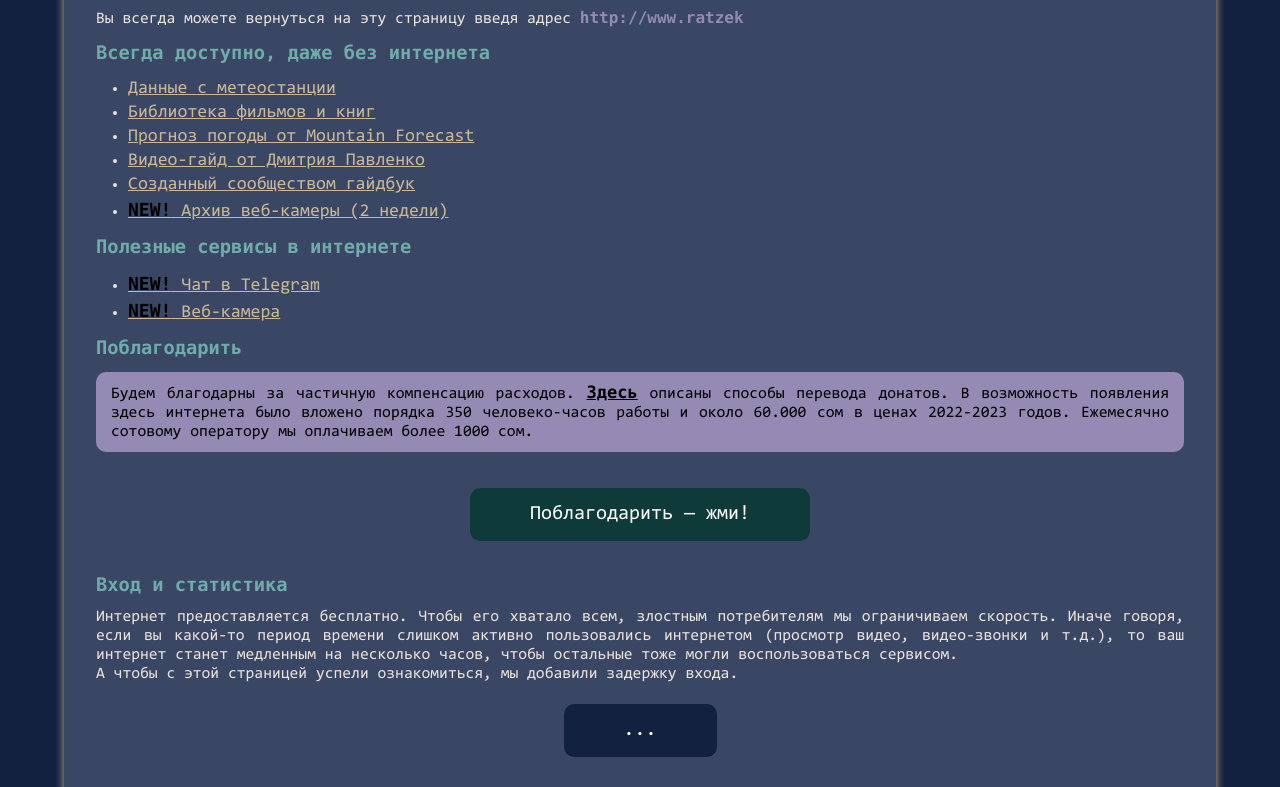
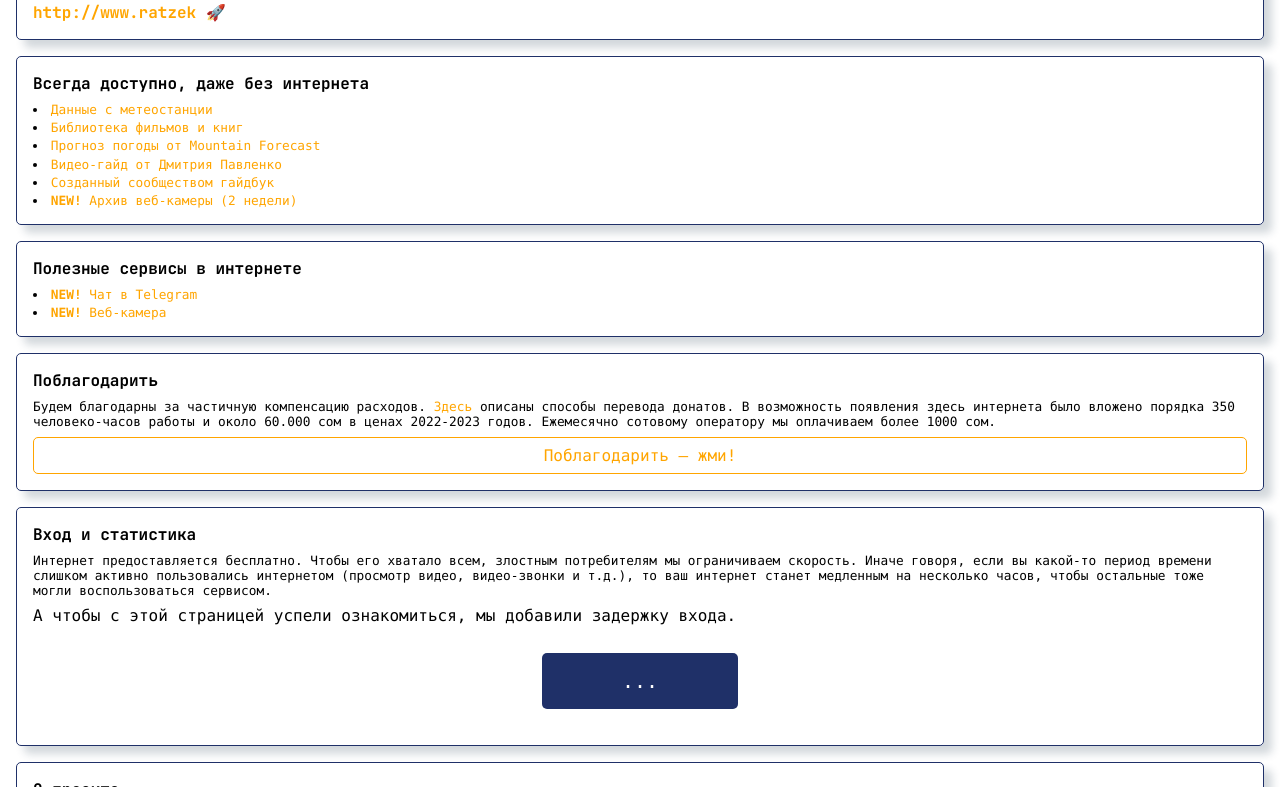
Before and after one commit to ala-archa/ratzek-services-frontend, a website: page index.html in a window 1280 px wide. Shown: the part 116-903 px from the top of the page. Drawn offline with Linux system fonts and the light colour scheme; no server answers.

Commit message:
refactor: update styles

```diff
--- a/css/style.css
+++ b/css/style.css
@@ -1,6 +1,8 @@
 @font-face {
   font-family: Consolas;
   src: url(../assets/font/CONSOLA.TTF);
+  font-family: JetBrains;
+  src: url(../assets/font/JetBrains.ttf);
 }
 
 * {
@@ -10,58 +12,101 @@
   font-family: Consolas;
 }
 
-ul {
-    margin-left: 2em;
-    margin-top: 10px;
-    margin-bottom: 10px;
+.wrapper {
+  padding: 0.5rem;
+  margin-left: 0.5rem;
+  margin-right: 0.5rem;
 }
 
-ul > li {
-    font-size: 18px;
-    padding-top: 3px;
+a {
+  cursor: pointer;
+  text-decoration: none;
+  color: orange;
 }
 
-body {
-    background-color: #132141;
+/*! header */
+.header {
+  display: flex;
+  align-items: center;
+  height: 4rem;
+  background-color: rgb(31, 48, 104);
 }
 
-.container {
-    max-width: 80rem;
-    min-height: 100vh;
-    display: flex;
-    margin-left: auto;
-    margin-right: auto;
-    margin-top: 1em;
-    margin-bottom: 1em;
-    align-items: center;
-    background-color: #132141;
+.header_title {
+  font-size: 0.8rem;
+  color: whitesmoke;
+  font-family: JetBrains;
 }
 
-.wrapper {
-    padding: 2em;
-    margin-left: auto;
-    margin-right: auto;
-    max-width: 90%;
-    background-color: #3a4764;
-    color: hsl(30, 25%, 89%);
-    border-radius: 10px;
-    box-shadow: #cab283 0 0 8px;
+/*!  main */
+.main_content {
+  display: flex;
+  flex-direction: column;
+  gap: 1rem;
 }
 
-h2 {
-    margin-top: 1em;
-    margin-bottom: 1em;
-    color: #70acac;
+.main_link {
+  color: orange;
+  font-weight: 900;
+  font-family: JetBrains;
 }
 
-p {
-    text-align: justify;
+.section {
+  border: 1px solid rgb(31, 48, 104);
+  box-shadow: 8px 8px 8px 0px rgba(34, 60, 80, 0.2);
+  border-radius: 5px;
+  padding: 1rem;
 }
 
-h3 {
-    margin-top: 0.7em;
-    margin-bottom: 0.7em;
-    color: #70acac;
+.section_title {
+  font-family: JetBrains;
+  font-weight: normal;
+  font-size: 1rem;
+  margin-bottom: 0.5rem;
+}
+
+.section_list {
+  list-style-position: inside;
+  font-size: 0.8rem;
+  display: flex;
+  flex-direction: column;
+  gap: 0.2rem;
+}
+
+.section_attention,
+.section_signIn,
+.section_about {
+  display: flex;
+  flex-direction: column;
+  gap: 0.5rem;
+}
+
+.section_attention__text,
+.section_signIn__text {
+  font-size: 0.8rem;
+}
+
+.section_attention__button,
+.section_about__button,
+.section_signIn__button {
+  text-decoration: none;
+  color: orange;
+  border-radius: 5px;
+  padding: 0.5rem 1.5rem;
+  border: 1px solid orange;
+  text-align: center;
+  cursor: pointer;
+}
+
+.section_signIn__button {
+  background-color: orange;
+  color: white;
+}
+
+.section_attention__button:hover {
+  background-color: orange;
+  color: white;
+  transition: 0.5s;
 }
 
 .buttonNoAccess,
@@ -69,9 +114,9 @@ h3 {
 .buttonAccessGranted {
   display: block;
   margin: 20px auto;
-    padding: 15px 60px;
-    border-radius: 10px;
-    background-color: #132141;
+  padding: 1rem 5rem;
+  border-radius: 5px;
+  background-color: rgb(31, 48, 104);
   color: white;
   font-size: 20px;
   border: none;
@@ -85,86 +130,3 @@ h3 {
 .buttonAccessGranted {
   background-color: #0f3a3a;
 }
-
-a {
-    cursor: pointer;
-    text-decoration: none;
-    color: #cab996;
-    text-decoration: underline;
-}
-
-b {
-    color: black;
-}
-
-.important {
-    text-decoration: none;
-    color: #948ab3;
-    font-weight: 800;
-}
-
-.attention {
-    display: block;
-    padding: 10px 15px;
-    margin-bottom: 1em;
-    border-radius: 10px;
-    background-color: #948ab3;
-    color: black;
-}
-
-.attention a {
-    font-weight: 800;
-}
-
-.otherlink {
-    font-size: 17px;
-    color: black;
-}
-
-.buttonBox {
-    width: 100%;
-    display: flex;
-    justify-content: center;
-}
-
-.buttonBox > a {
-    text-decoration: none;
-}
-
-/* див калашникова */
-h1 {
-    color: orange;
-}
-
-.alert {
-    display: flex;
-    flex-direction: column;
-    justify-content: center;
-    align-items: center;
-    gap: 10px;
-    border: 2px solid red;
-    border-radius: 5px;
-    margin: 10px;
-    padding: 10px;
-}
-
-#alertImg {
-    width: 90%;
-}
-
-@media all and (max-width: 425px) {
-    button {
-        font-size: 16px;
-    }
-    .donatlink {
-        font-size: 20px;
-    }
-    h2 {
-        font-size: 18px;
-    }
-
-    p,
-    li {
-        font-size: 14px;
-    }
-}
--- a/index.html
+++ b/index.html
@@ -14,15 +14,27 @@
          href="./css/style.css" />
    </head>
    <body>
-      <div class="container">
+    <header class="header">
             <div class="wrapper">
-            <h2>Интернет на хижине Рацека</h2>
-            <p>
-                Вы всегда можете вернуться на эту страницу введя адрес <span class="important">http://www.ratzek</span>
-            </p>
-            <h3>Всегда доступно, даже без интернета</h3>
-            <p>
-                <ul>
+            <h2 class="header_title">[Интернет на хижине Рацека]</h2>
+            </div>
+    </header>
+
+     <main class="main">
+        <div class="wrapper">
+            <div class='main_content'>
+                <section class='section'>
+                    <p class='section_title'>
+                   Вы всегда можете вернуться на эту страницу введя адрес </p>
+                   <span class="main_link">http://www.ratzek  🚀</span>
+
+               </section>
+               <section class='section'>
+                    <h3 class='section_title'>Всегда доступно, даже без интернета
+
+               </h3>
+
+                   <ul class='section_list'>
            <li>
                            <a href="http://grafana.ratzek/d/KFSJjSWRz/meteostantsiia?orgId=2&refresh=30s">
                                Данные с метеостанции
@@ -54,10 +66,13 @@
                            </a>
                        </li>
                    </ul>
-            </p>
-            <h3>Полезные сервисы в интернете</h3>
-            <p>
-                <ul>
+
+               </section>
+
+              <section class='section'>
+                <h3 class='section_title'>Полезные сервисы в интернете</h3>
+
+                   <ul class='section_list'>
                        <li>
                            <a href="https://t.me/outdoor_in_kg">
                                <b>NEW!</b> Чат в Telegram
@@ -69,23 +84,30 @@
                            </a>
                        </li>
                    </ul>
-            </p>
-            <h3>Поблагодарить</h3>
-            <div class="attention">
-                <p>
+
+              </section>
+
+              <section class='section'>
+                <h3 class='section_title'>Поблагодарить</h3>
+                <div class="section_attention">
+
+                    <p  class='section_attention__text'>
                         Будем благодарны за частичную компенсацию расходов.
-                    <a class="otherlink" href="/donate.html">Здесь</a> описаны способы перевода донатов. В возможность появления здесь
+                        <a href="/donate.html">Здесь</a> описаны способы перевода донатов. В возможность появления здесь
                         интернета было вложено порядка 350 человеко-часов работы и около 60.000 сом в ценах 2022-2023 годов. Ежемесячно сотовому
                         оператору мы оплачиваем более 1000 сом.
                     </p>
-            </div>
-            <div class="buttonBox">
-                <a class="buttonAccessGranted" href="/donate.html">
+
+                    <a class='section_attention__button' href="/donate.html">
                         Поблагодарить — жми!
                     </a>
+
                 </div>
-            <h3>Вход и статистика</h3>
-            <p>
+
+              </section>
+               <section class='section'><h3 class='section_title'>Вход и статистика</h3>
+                <div class="section_signIn">
+                     <p class='section_signIn__text'>
                    Интернет предоставляется бесплатно. Чтобы его хватало всем, злостным потребителям мы ограничиваем скорость.
                    Иначе говоря, если вы какой-то период времени слишком активно пользовались интернетом (просмотр видео, видео-звонки
                    и т.д.), то ваш интернет станет медленным на несколько часов, чтобы остальные тоже могли воспользоваться сервисом.
@@ -93,15 +115,18 @@
                <p>
                    А чтобы с этой страницей успели ознакомиться, мы добавили задержку входа.
                </p>
-            <div class="buttonBox">
-                <button disabled id="ap-control" class="buttonNoAccess" onClick="click">
+                   <button disabled id="ap-control" class="section_signIn__button" onClick="click">
                        ...
                    </button>
+
                 </div>
-            <h3>О проекте</h3>
-            <p>
+              </section>
+               <section class='section'>
+
+        <div class='section_about'>
+<h3 class='section_title'>О проекте</h3>
+<ul class='section_list'>
                     В проекте принимали участие:
-                <ul>
                        <li>Василий Царевский — проектировщик контроллеров электроснабжения, а также заносил негабаритный груз на хижину.</li>
                        <li>Дмитрий Доброхотов — монтаж сетевого оборудования на месте.</li>
                        <li>Дмитрий Павленко — создатель стойки для солнечной панели, помощь с закупками и доставкой негабарита.</li>
@@ -109,10 +134,18 @@
                        <li>Максим Меш — помог с распайкой проводов.</li>
                        <li>Святослав Деев — создатель сайта, где вы сейчас находитесь.</li>
                    </ul>
-                <a href="/how-its-done.html">Более подробно о том, как это создавалось</a>
-            </p>
+                   <a  class='section_about__button '
+                   href="/how-its-done.html">Более подробно о том, как это создавалось</a>
+        </div>
+
+            </section>
+
             </div>
             </div>
+
+      </div>
+
+     </main>
 
       <script src="./js/main.js"></script>
    </body>
```
Also changed, not shown: js/main.js (+18 -9 lines), package.json (added, +15 -0 lines), README.md, assets/font/JetBrains.ttf (added), assets/img/GaebLgHmRRJhffe-400x225-noPad.webp (deleted), db.json (indentation only), 3 other files. Lines whose indentation alone changed are shown as unchanged.
